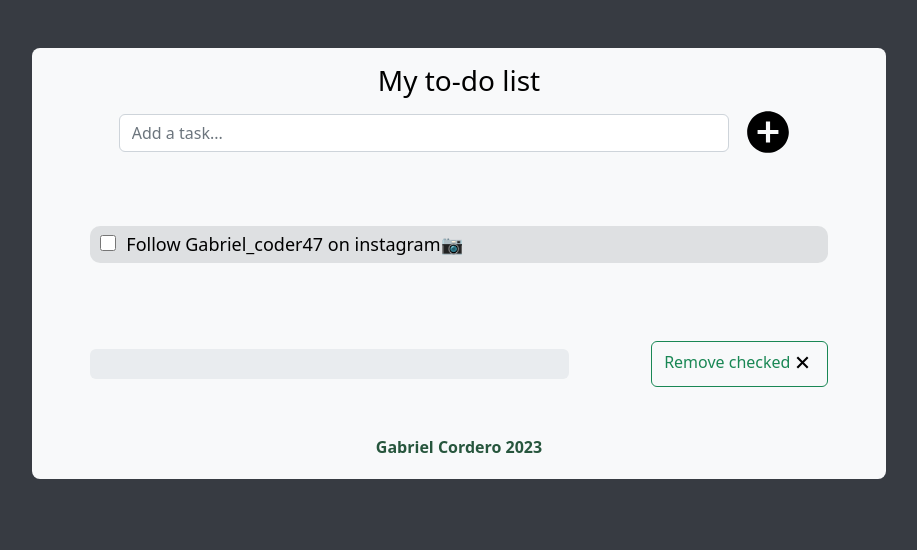
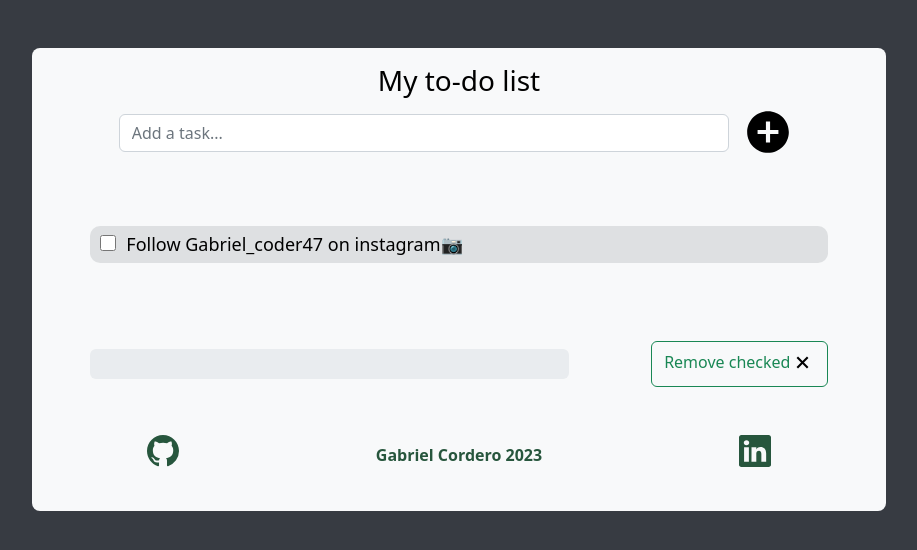
Before and after one commit to GabrielCorderoDeveloper/MyTo-doList, a React (Create React App) app: page / in a window 1280 px wide. Shown: the top 550 px of the page, without its empty margins (181-1098 px from the left). Built offline with nearby package versions, Linux system fonts and the light colour scheme.

Commit message:
Added social media links.

```diff
--- a/src/App.css
+++ b/src/App.css
@@ -66,3 +66,11 @@ input[type='checkbox'] {
   color: rgb(13, 168, 85);
   text-decoration: underline;
 }
+svg {
+  transition: 0.3s ease;
+}
+.social-links a svg:hover {
+  width: 50px;
+  height: 50px;
+  transform: translateX(-5px) translateY(-10px);
+}
--- a/src/App.jsx
+++ b/src/App.jsx
@@ -101,8 +101,22 @@ function App() {
             </div>
             </div>
 
-            <div className='mt-5 mb-1'>
-              <a href='https://github.com/GabrielCorderoDeveloper' target='abput_blank'>Gabriel Cordero 2023</a>
+            <div className='social-links mt-5 mb-1 d-flex justify-content-around'>
+              {/* Links to my social media */}
+              <a href="https://github.com/GabrielCorderoDeveloper/MyTo-doList" target='_blank'>
+                <svg xmlns="http://www.w3.org/2000/svg" width="32" height="32" fill="currentColor" class="bi bi-github" viewBox="0 0 16 16">
+                  <path d="M8 0C3.58 0 0 3.58 0 8c0 3.54 2.29 6.53 5.47 7.59.4.07.55-.17.55-.38 0-.19-.01-.82-.01-1.49-2.01.37-2.53-.49-2.69-.94-.09-.23-.48-.94-.82-1.13-.28-.15-.68-.52-.01-.53.63-.01 1.08.58 1.23.82.72 1.21 1.87.87 2.33.66.07-.52.28-.87.51-1.07-1.78-.2-3.64-.89-3.64-3.95 0-.87.31-1.59.82-2.15-.08-.2-.36-1.02.08-2.12 0 0 .67-.21 2.2.82.64-.18 1.32-.27 2-.27.68 0 1.36.09 2 .27 1.53-1.04 2.2-.82 2.2-.82.44 1.1.16 1.92.08 2.12.51.56.82 1.27.82 2.15 0 3.07-1.87 3.75-3.65 3.95.29.25.54.73.54 1.48 0 1.07-.01 1.93-.01 2.2 0 .21.15.46.55.38A8.012 8.012 0 0 0 16 8c0-4.42-3.58-8-8-8z"/>
+                </svg>
+              </a>
+
+              <a className='pt-2 pb-4' href='https://github.com/GabrielCorderoDeveloper' target='abput_blank'>Gabriel Cordero 2023</a>
+
+              <a href="https://www.linkedin.com/in/gabriel-cordero-0960b9244/" target='_blank'>
+                <svg xmlns="http://www.w3.org/2000/svg" width="32" height="32" fill="currentColor" class="bi bi-linkedin" viewBox="0 0 16 16">
+                  <path d="M0 1.146C0 .513.526 0 1.175 0h13.65C15.474 0 16 .513 16 1.146v13.708c0 .633-.526 1.146-1.175 1.146H1.175C.526 16 0 15.487 0 14.854V1.146zm4.943 12.248V6.169H2.542v7.225h2.401zm-1.2-8.212c.837 0 1.358-.554 1.358-1.248-.015-.709-.52-1.248-1.342-1.248-.822 0-1.359.54-1.359 1.248 0 .694.521 1.248 1.327 1.248h.016zm4.908 8.212V9.359c0-.216.016-.432.08-.586.173-.431.568-.878 1.232-.878.869 0 1.216.662 1.216 1.634v3.865h2.401V9.25c0-2.22-1.184-3.252-2.764-3.252-1.274 0-1.845.7-2.165 1.193v.025h-.016a5.54 5.54 0 0 1 .016-.025V6.169h-2.4c.03.678 0 7.225 0 7.225h2.4z"/>
+                </svg>
+              </a>
+
             </div>
           </div>
     </div>
```
